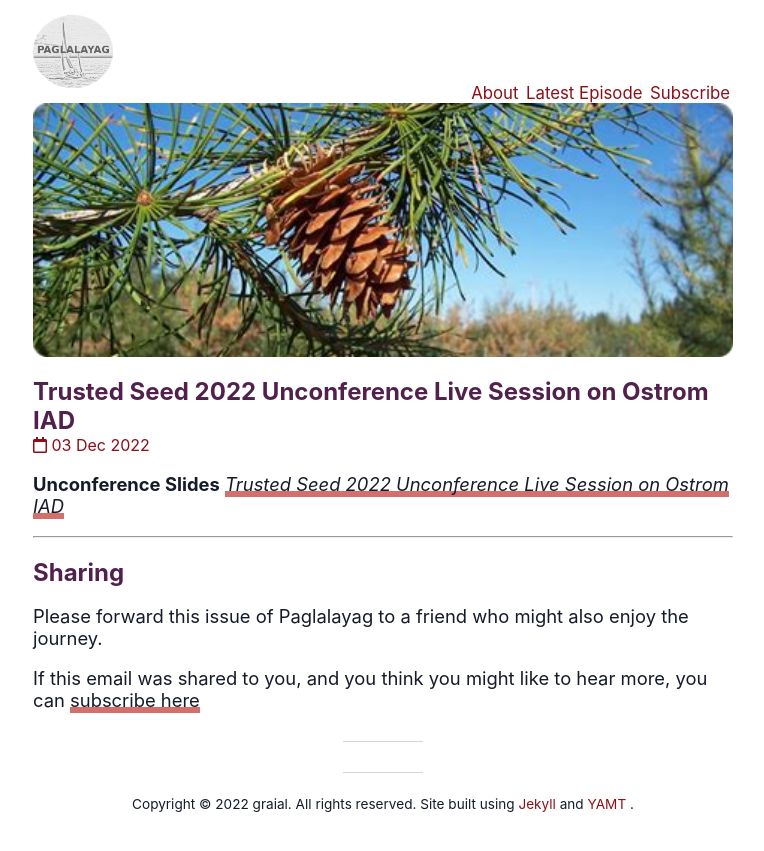
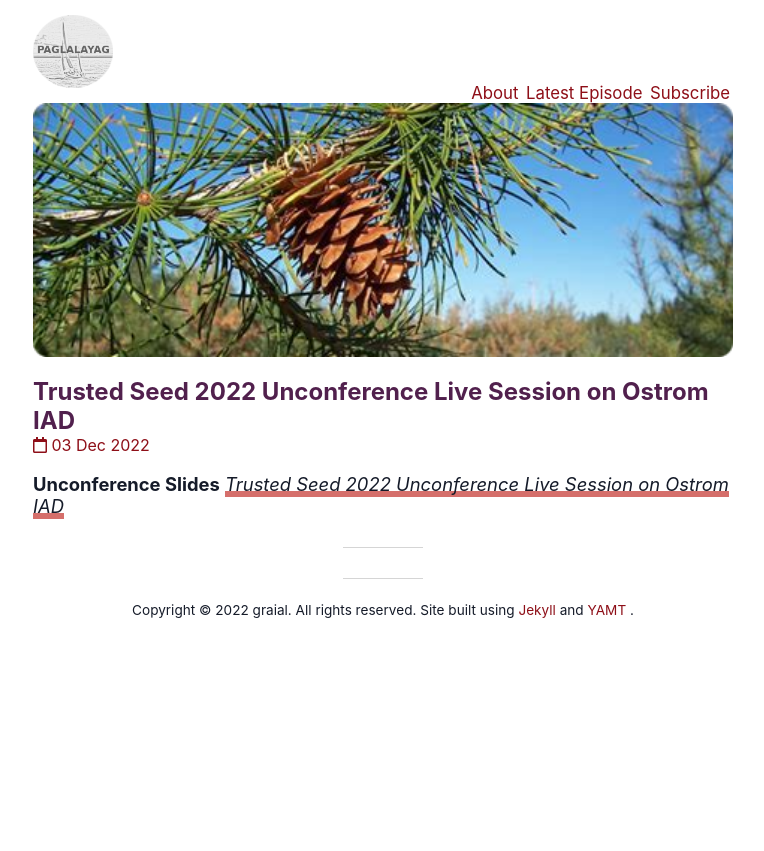
Before and after one commit to paglalayag/paglalayag.github.io, a Jekyll site: the page built from _posts/2022-12-03-ts-unconference-ostrom-analysis.md, in a window 1280 px wide. Shown: the top 851 px of the page, without its empty margins (257-1021 px from the left). Built offline with Jekyll 4.4.1, drawn with Linux system fonts in a browser that asks for light colours; nearby versions of some CDN libraries.

```diff
--- a/_posts/2022-12-03-ts-unconference-ostrom-analysis.md
+++ b/_posts/2022-12-03-ts-unconference-ostrom-analysis.md
@@ -7,11 +7,3 @@
 ---
 
 **Unconference Slides** *[Trusted Seed 2022 Unconference Live Session on Ostrom IAD](/assets/pdf/TS-Unconference-Slides_Ostrom-IAD.pdf)*
-
----
-
-# Sharing
-
-Please forward this issue of Paglalayag to a friend who might also enjoy the journey.
-
-If this email was shared to you, and you think you might like to hear more, you can [subscribe here](https://ck.paglalayag.net/)
```
